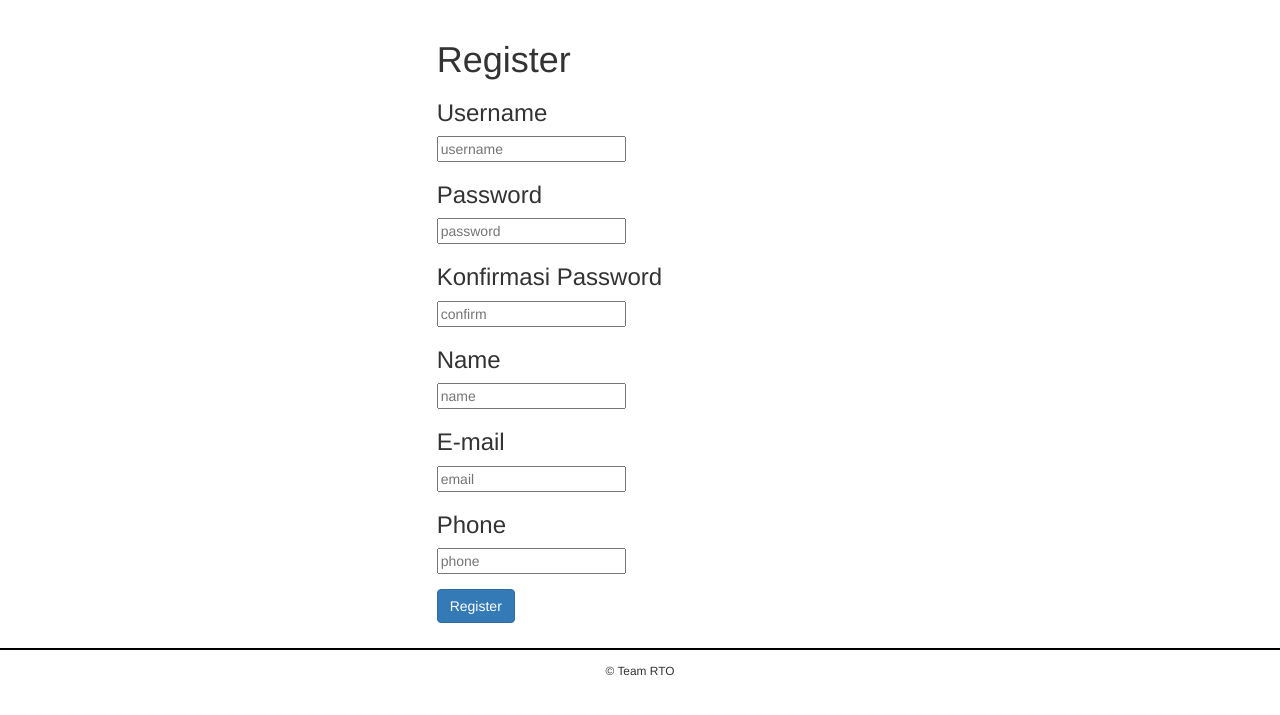
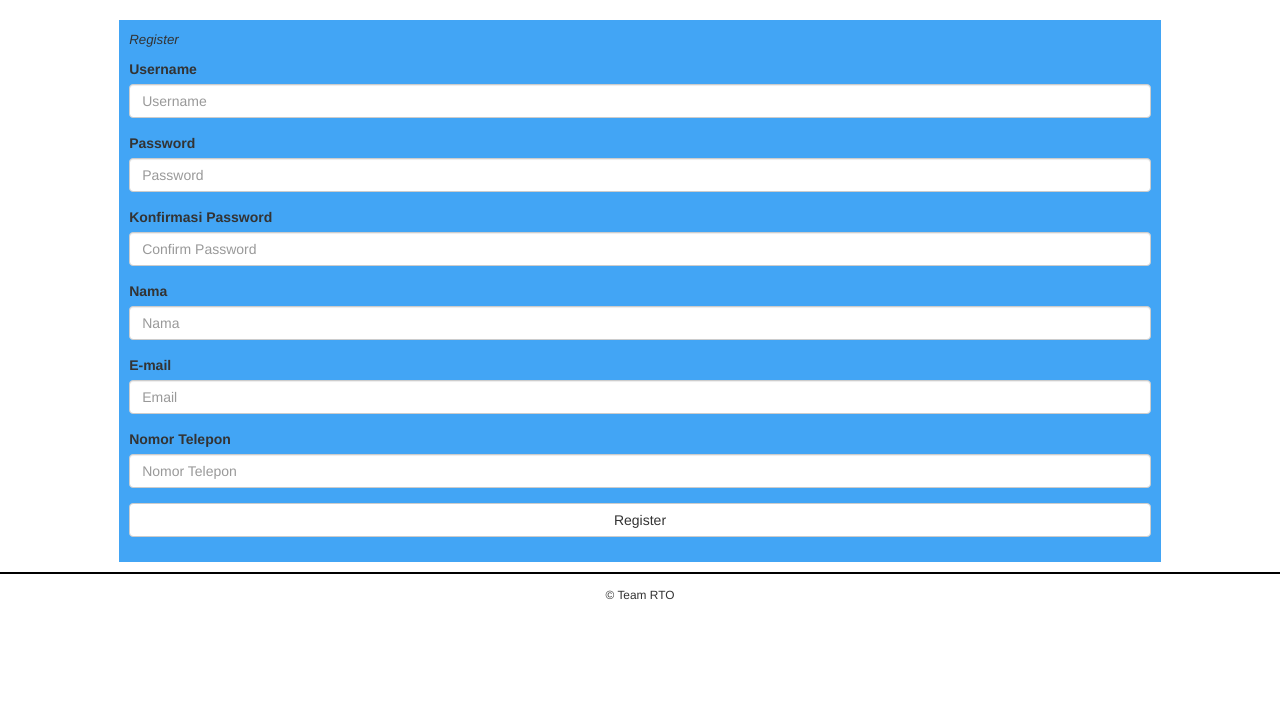
Before and after one commit to ariebrian/Seminar, a CodeIgniter app: page /Seminarr/index.php/user/register in a window 1280 px wide. Shown: the part 50-765 px from the top of the page. Run offline with CodeIgniter, Linux system fonts and the light colour scheme; some libraries are stand-ins or nearby versions.

Commit message:
Update view index, login, register

```diff
--- a/application/config/routes.php
+++ b/application/config/routes.php
@@ -52,5 +52,6 @@ defined('BASEPATH') OR exit('No direct script access allowed');
 $route['default_controller'] = 'welcome';
 $route['404_override'] = '';
 $route['translate_uri_dashes'] = FALSE;
+
 $route['login'] = 'User/user_login';
-//$route['register'] = 'User/register';
+$route['register'] = 'User/register';
--- a/application/controllers/TestView.php
+++ b/application/controllers/TestView.php
@@ -17,7 +17,6 @@ class TestView extends CI_Controller
 	{
 		$this->load->view('header');
 		$this->load->view('index');
-		$this->load->view('carousel');
 		$this->load->view('footer');
 	}
 
--- a/application/views/carousel.php
+++ b/application/views/carousel.php
@@ -6,16 +6,16 @@
                 <li data-target="#carousel-example-generic" data-slide-to="0" class="active"></li>
                 <li data-target="#carousel-example-generic" data-slide-to="1"></li>
             </ol>
+            <center>
                 <div class="carousel-inner">
-                <center>
                         <div class="item active">
                             <img class="slide-image" src="<?php echo base_url(); ?>img/y-tho.jpg" alt="">
                         </div>
                         <div class="item">
                             <img class="slide-image" src="<?php echo base_url(); ?>img/y-tho.jpg" alt="">
                         </div>
+                </div>
             </center>
-            </div>
             <a class="left carousel-control" href="#carousel-example-generic" data-slide="prev">
                 <span class="glyphicon glyphicon-chevron-left"></span>
             </a>
--- a/application/views/header.php
+++ b/application/views/header.php
@@ -3,7 +3,7 @@
 <head>
 	<title>RTO HEHE</title>
 	<meta name="viewport" content="width=device-width, initial-scale=1">
-	<link rel="stylesheet" type="text/css" href="<?php echo base_url(); ?>assets/css/bootstrap.min.css">
+	<link rel="stylesheet" type="text/css" href="<?php echo base_url(); ?>assets/css/bootstrap.css">
 	<link rel="stylesheet" type="text/css" href="<?php echo base_url(); ?>assets/fullcalendar/fullcalendar.min.css">
 	<link rel="stylesheet" type="text/css" href="<?php echo base_url(); ?>assets/css/clndr-style.css">
 	<link rel="stylesheet" type="text/css" href="<?php echo base_url(); ?>assets/css/user.css">
@@ -24,7 +24,7 @@
 					<span class="icon-bar"></span>
 					<span class="icon-bar"></span>
 				</button>
-				<a href="#" class="navbar-brand"><img src="<?php echo base_url(); ?>img/y-tho.jpg" id="logo-brand">Seminarr</a>
+				<a href="<?php echo base_url(); ?>index.php/TestView" class="navbar-brand"><img src="<?php echo base_url(); ?>img/y-tho.jpg" id="logo-brand">Seminarr</a>
 			</div>
 			<div class="collapse navbar-collapse" id="myNavbar">
 				<ul class="nav navbar-nav">
@@ -35,7 +35,7 @@
 					<li><a href="#">Page 5</a></li>
 				</ul>
 				<ul class="nav navbar-nav navbar-right">
-					<li><a href="#"><span class="glyphicon glyphicon-log-in"></span>Login</a></li>
+					<li><a href="<?php echo base_url(); ?>index.php/login"><span class="glyphicon glyphicon-log-in"></span>Login</a></li>
 					<li><a href="#"><span class="glyphicon glyphicon-search"></span>Search</a></li>
 				</ul>
 			</div>
--- a/application/views/register.php
+++ b/application/views/register.php
@@ -1,50 +1,54 @@
 <div class="content-normal">
+	<?php if (validation_errors()): ?>
+		<div class="alert alert-danger" role="alert">
+			<?php echo validation_errors(); ?>
+		</div>
+	<?php endif ?>
+	<?php if (isset($error)): ?>
+		<div class="alert alert-danger">
+			<?php echo $error; ?>
+		</div>
+	<?php endif ?>
 	<div class="row">
-		<div class="col-lg-4 col-lg-offset-4">
-			<h1>Register</h1>
+
+	<div class="col-lg-1"></div>
+	<div class="col-lg-10">
+		<div class="content-full">
+			<p class="content-header">Register</p>
 			<?php echo form_open('User/register'); ?>
 			<form method="post" action="#">
 				<div class="form-group">
-					<h3>Username</h3>
-					<input type="text" name="username" id="username" placeholder="username">
+					<label for="username">Username</label>
+					<input class="form-control" type="text" name="username" id="username" placeholder="Username">
 				</div>
 				<div class="form-group">
-					<h3>Password</h3>
-					<input type="password" name="password" id="password" placeholder="password">
+					<label for="password">Password</label>
+					<input class="form-control" type="password" name="password" id="password" placeholder="Password">
 				</div>
 				<div class="form-group">
-					<h3>Konfirmasi Password</h3>
-					<input type="password" name="confirm" id="confirm" placeholder="confirm">
+					<label for="confirm">Konfirmasi Password</label>
+					<input class="form-control" type="password" name="confirm" id="confirm" placeholder="Confirm Password">
 				</div>
 				<div class="form-group">
-					<h3>Name</h3>
-					<input type="text" name="name" id="name" placeholder="name">
+					<label for="name">Nama</label>
+					<input class="form-control" type="text" name="name" id="name" placeholder="Nama">
 				</div>
 				<div class="form-group">
-					<h3>E-mail</h3>
-					<input type="email" name="email" id="email" placeholder="email">
+					<label for="email">E-mail</label>
+					<input class="form-control" type="email" name="email" id="email" placeholder="Email">
 				</div>
 				<div class="form-group">
-					<h3>Phone</h3>
-					<input type="text" name="phone" id="phone" placeholder="phone">
+					<label for="phone">Nomor Telepon</label>
+					<input class="form-control" type="text" name="phone" id="phone" placeholder="Nomor Telepon">
 				</div>
 				<div class="form-group">
 				<div class="btn-group">
-					<button type="submit" class="btn btn-primary" aria expanded="false">Register</button>
+					<button type="submit" class="btn btn-default btn-submit" aria expanded="false">Register</button>
 				</div>
 				</div>
 			</form>
-			<?php echo form_open('User/register'); ?>
+			<?php echo form_close(); ?>
 		</div>
-		<?php if (validation_errors()): ?>
-      <div class="alert alert-danger" role="alert">
-        <?php echo validation_errors(); ?>
-      </div>
-    <?php endif ?>
-    <?php if (isset($error)): ?>
-      <div class="alert alert-danger">
-        <?php echo $error; ?>
-      </div>
-    <?php endif ?>
+	</div>
+	</div>
 </div>
-</div>
--- a/assets/css/user.css
+++ b/assets/css/user.css
@@ -226,3 +226,18 @@ img.img-wrap {
         width: 100%;
     }
 }
+
+.content-full {
+	margin: 0 10px 0 10px;
+	padding: 10px;
+	background-color: #42A5F5;
+}
+
+.content-header {
+	font-style: italic;
+	font-size: 10pt;
+}
+
+.btn-submit, .btn-group {
+	width: 100% !important;
+}
```
Also changed, not shown: application/views/desc_sem.php (+3 -7 lines), application/views/index.php (+64 -2 lines), application/views/log.php (+18 -9 lines), application/views/profile.php (+12 -8 lines). Lines whose indentation alone changed are shown as unchanged.
